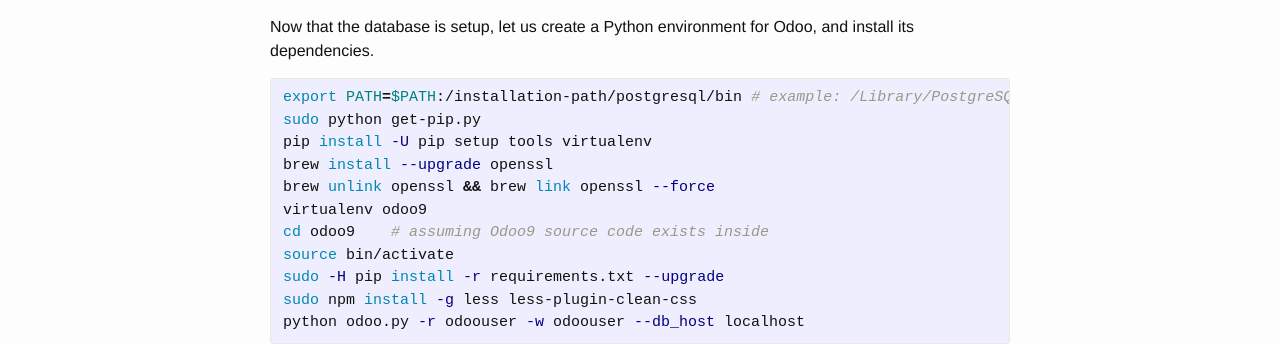
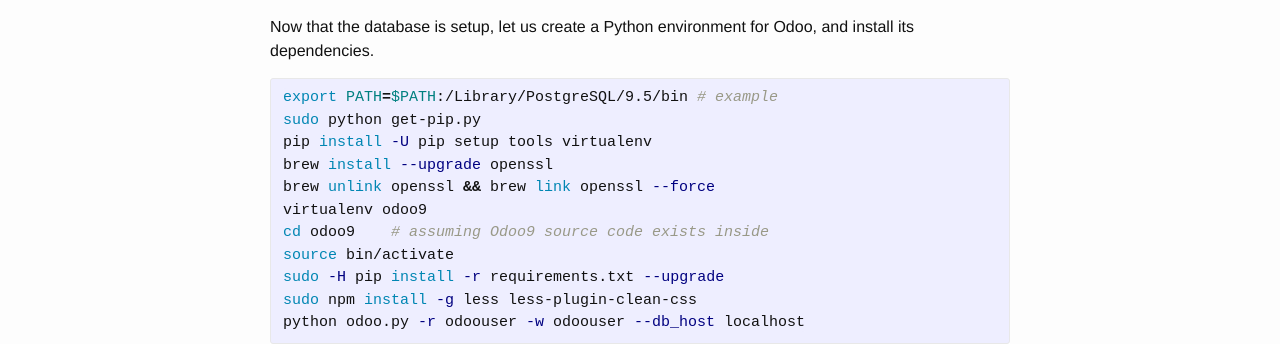
Before and after one commit to tsaqib/www, a Jekyll site: the page built from _posts/2016-06-09-odoo9-up-running.md, in a window 1280 px wide. Shown: the part 845-1189 px from the top of the page. Built offline with Jekyll 4.4.1, drawn with Linux system fonts in a browser that asks for light colours; comment, search, counter and statistics services are not loaded.

Commit message:
Edited Odoo 9.0 post

```diff
--- a/_posts/2016-06-09-odoo9-up-running.md
+++ b/_posts/2016-06-09-odoo9-up-running.md
@@ -32,7 +32,7 @@
 
 Now that the database is setup, let us create a Python environment for Odoo, and install its dependencies.
 {% highlight bash %}
-export PATH=$PATH:/installation-path/postgresql/bin # example: /Library/PostgreSQL/9.5/bin
+export PATH=$PATH:/Library/PostgreSQL/9.5/bin # example
 sudo python get-pip.py
 pip install -U pip setup tools virtualenv
 brew install --upgrade openssl
```
